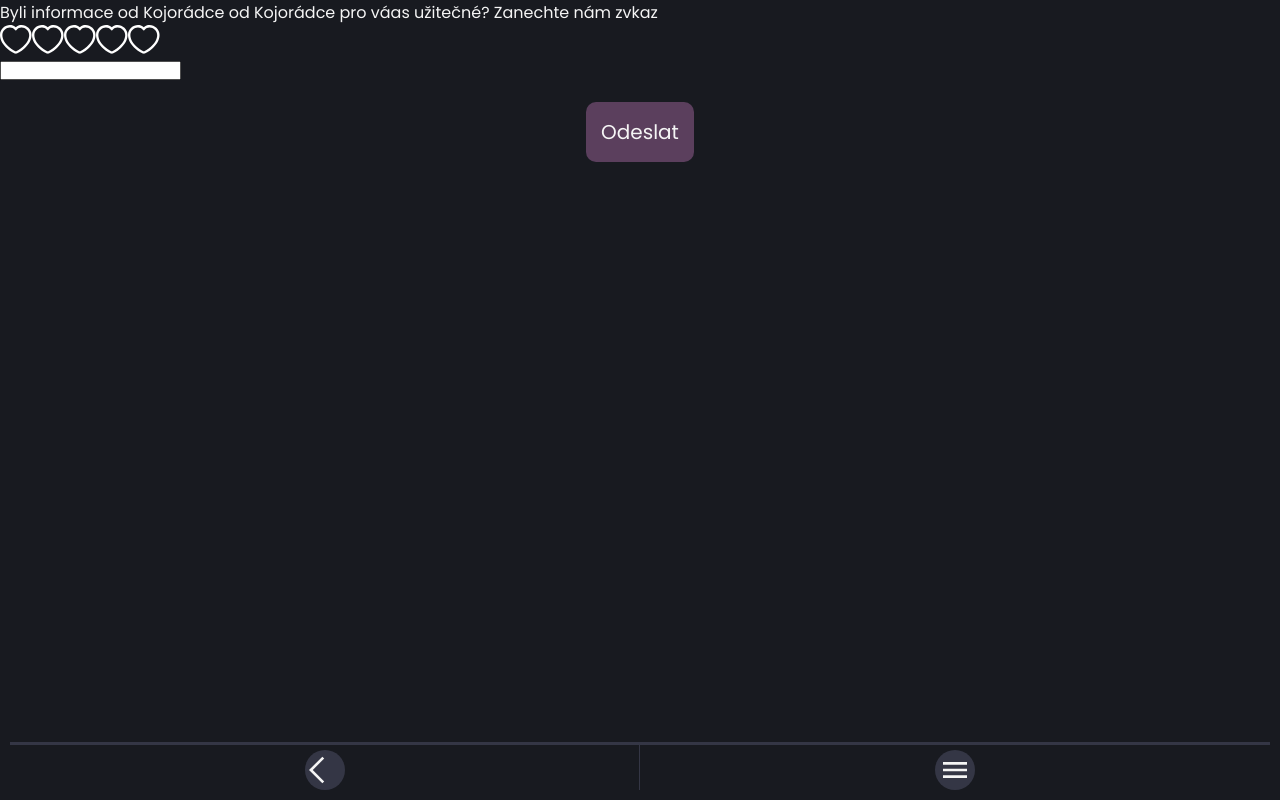
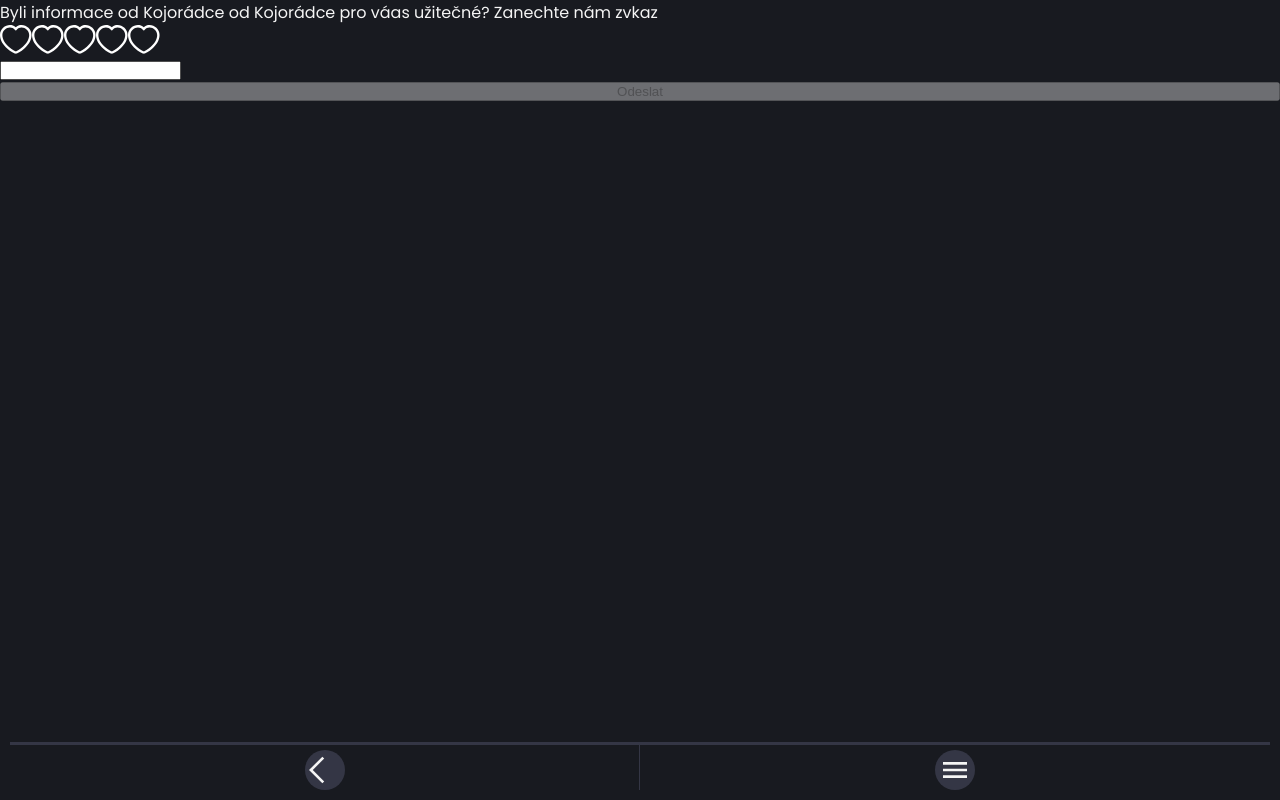
Before and after one commit to badela007/Kojoradce_projekt, a React (Vite) app: page /feedback in a window 1280 px wide. Built offline with nearby package versions, Linux system fonts and the light colour scheme.

Commit message:
web title changed

```diff
--- a/src/index.html
+++ b/src/index.html
@@ -3,10 +3,15 @@
   <head>
     <meta charset="UTF-8" />
     <meta name="viewport" content="width=device-width, initial-scale=1.0" />
-    <title>React webová aplikace</title>
+    <title>Kojorádce</title>
+    <link
+      rel="shortcut icon"
+      href="/public/img/boobs.png"
+      type="image/x-icon"
+    />
     <script type="module" src="/index.jsx"></script>
-    <link rel="preconnect" href="https://fonts.googleapis.com">
-    <link rel="preconnect" href="https://fonts.gstatic.com" crossorigin>
+    <link rel="preconnect" href="https://fonts.googleapis.com" />
+    <link rel="preconnect" href="https://fonts.gstatic.com" crossorigin />
   </head>
   <body>
     <div id="app"></div>
--- a/src/pages/FeedbackPage/index.jsx
+++ b/src/pages/FeedbackPage/index.jsx
@@ -20,9 +20,9 @@ export const FeedbackPage = () => {
 
     const requestBody = new FormData(e.target);
     fetch(scriptURL, { method: "POST", body: requestBody })
-      .then((response) => {
-        alert("Success!", response);
-      })
+      // .then((response) => {
+      //   alert("Odeslano", response);
+      // })
       .catch((error) => {
         alert("Error!", error.message);
       });
@@ -45,7 +45,7 @@ export const FeedbackPage = () => {
             <input id="msg-input" type="text" name="messageText" />
           </label>
 
-          <button className="answerButton" type="submit">
+          <button disabled={true} type="submit">
             Odeslat
           </button>
         </form>
```
Also changed, not shown: public/img/boobs.png (added), 1 other file (tests, documents, lock files or other folders).
